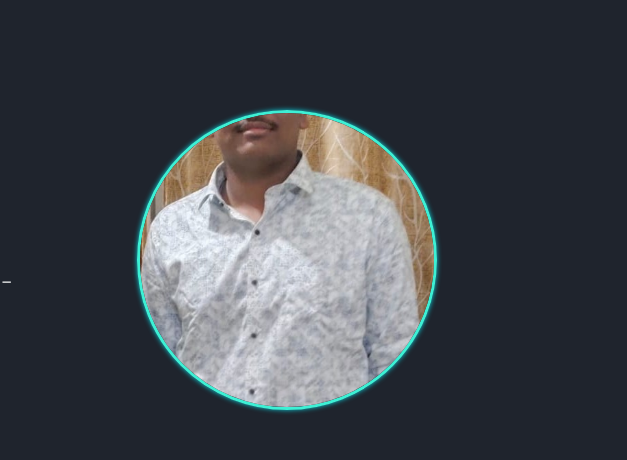
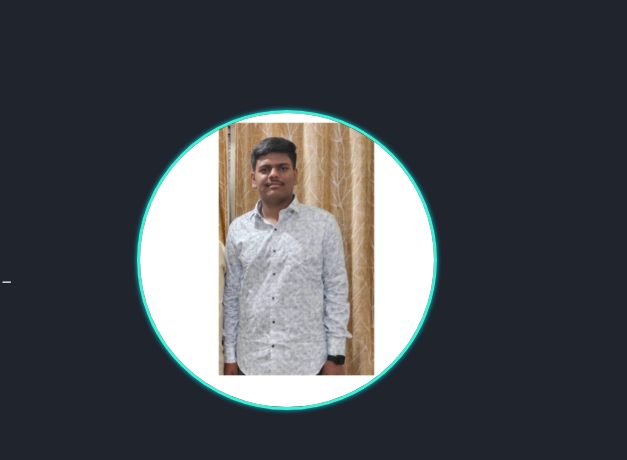
Before and after one commit to Omkar1729-bit/My-Portfolio, a plain HTML site: page index.html in a window 1280 px wide. Shown: the part 160-620 px from the top of the page, 653-1280 px from the left. Drawn offline with nearby package versions, Linux system fonts and the light colour scheme.

Commit message:
Update index.html

```diff
--- a/index.html
+++ b/index.html
@@ -37,7 +37,7 @@
         <a href=""><i class='bx bxl-github'></i></a>
       </div>
     </div>
-    <img src="omkar.jpg" alt="Omkar Dhawade" class="home-img" />
+    <img src="mit.jpg" alt="Omkar Dhawade" class="home-img" />
   </section>
 
   <!-- About -->
```
